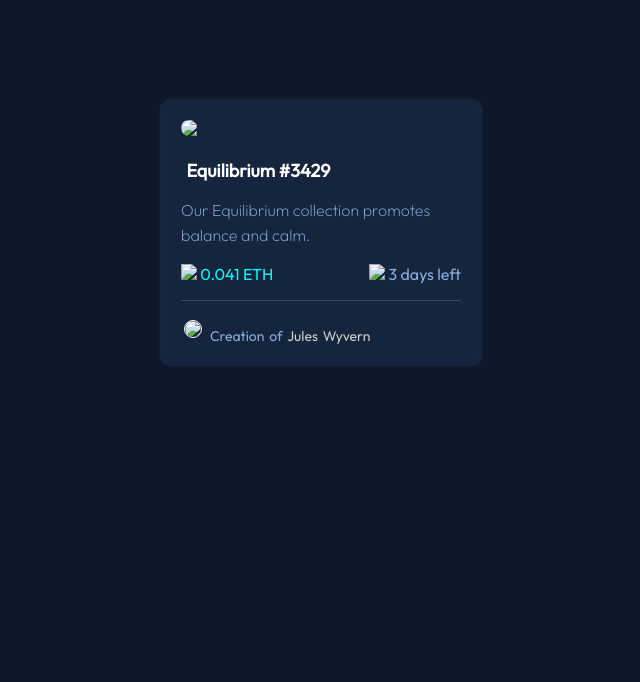
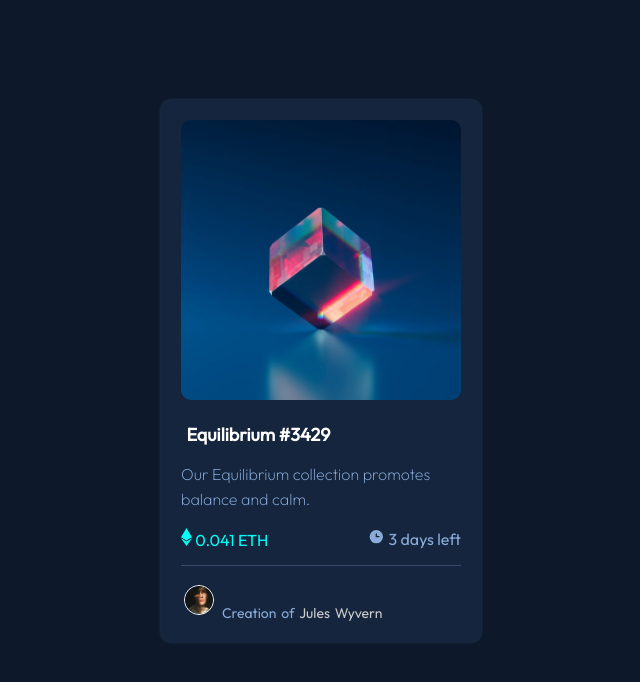
Before and after one commit to DainaU/NFT-preview-card-component, a plain HTML site: page index.html in a window 1280 px wide. Shown: the whole page, without its empty margins (319-959 px from the left). Drawn offline with Linux system fonts and the light colour scheme; the site is published under a folder, as on GitHub Pages, so addresses that start at the root find nothing.

Commit message:
Update index.html
added "./" after every image

```diff
--- a/index.html
+++ b/index.html
@@ -20,9 +20,9 @@
     <div class="card">
 
       <div class="container1">
-        <img class="main-img" src="/images/image-equilibrium.jpg">
+        <img class="main-img" src="./images/image-equilibrium.jpg">
         <div>
-          <img class="overlay" src="/images/icon-view.svg"/>
+          <img class="overlay" src="./images/icon-view.svg"/>
         </div>
       </div>
         <h2>Equilibrium #3429</h2>
@@ -34,21 +34,21 @@
       <div class="sides">
         <div class="leftside">
           <div class="left">
-            <img src="/images/icon-ethereum.svg">
+            <img src="./images/icon-ethereum.svg">
             0.041 ETH
           </div>
         </div>
 
         <div class="rightside">
           <div class="right">
-            <img src="/images/icon-clock.svg">
+            <img src="./images/icon-clock.svg">
             3 days left
           </div>
         </div>
       </div>
 
       <div class="creator">
-        <img class="avatar" src="/images/image-avatar.png" width="30px">
+        <img class="avatar" src="./images/image-avatar.png" width="30px">
         Creation of <span>Jules Wyvern</span>
       </div>
 
```
